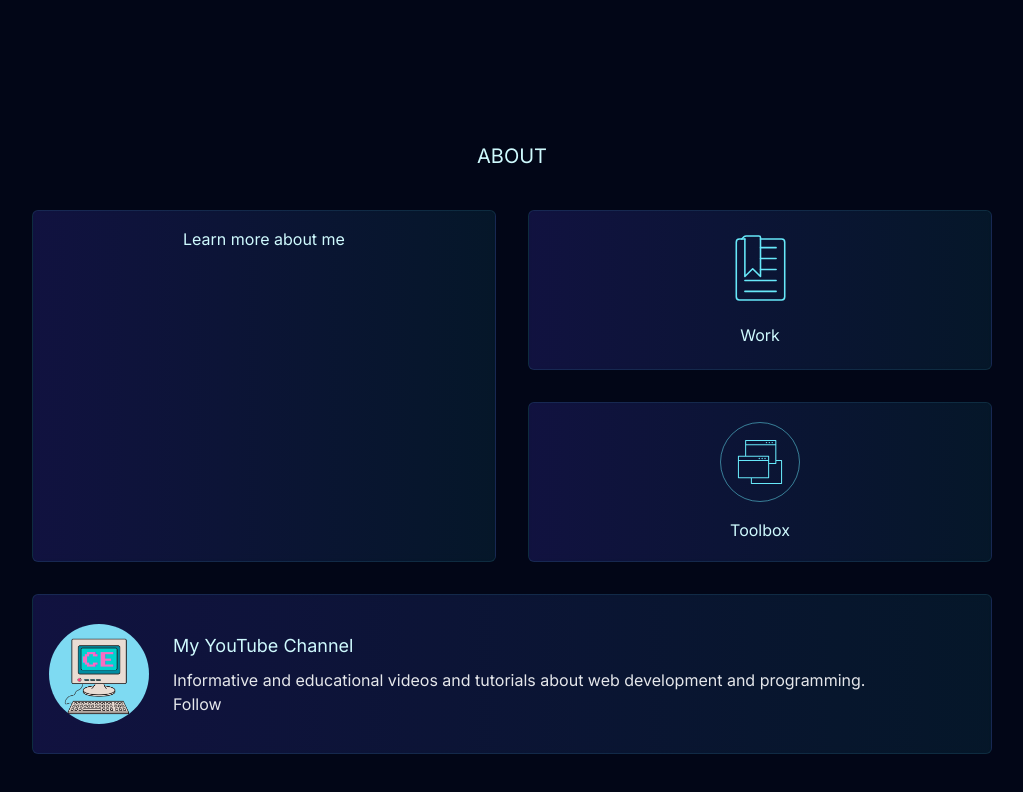
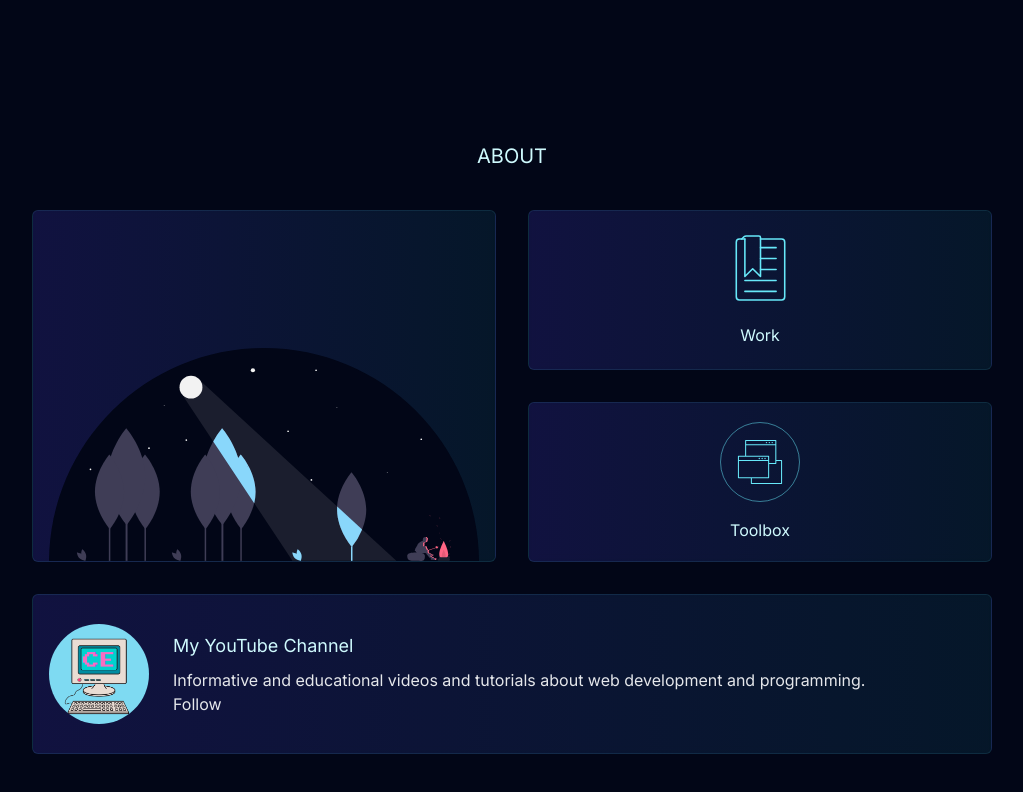
Before and after one commit to stefandjikic/personal-website, a Next.js app: page / in a window 1280 px wide. Shown: the part 895-1687 px from the top of the page, without its empty margins (128-1151 px from the left). Built offline with nearby package versions, Linux system fonts and the light colour scheme.

Commit message:
Add image and update styling in AboutCard component

```diff
--- a/app/components/home/about/AboutCard.tsx
+++ b/app/components/home/about/AboutCard.tsx
@@ -1,11 +1,34 @@
 import React from "react";
+import Image from "next/image";
+import us from "@/app/assets/images/us.jpg";
+import moonlight from "@/app/assets/images/moonlight.svg";
 
 const AboutCard = () => {
   return (
-    <div className="h-full rounded-md backdrop-blur-sm p-4 bg-gradient-to-r from-indigo-600/20 to-cyan-800/20 hover:bg-gradient-to-l border border-cyan-300/10 hover:border-cyan-300/20 transition duration-200">
-      <h3 className="text-cyan-100 text-center">Learn more about me</h3>
+    <div className="h-full overflow-hidden flex flex-col gap-10 justify-end items-center rounded-md backdrop-blur-sm p-4 group bg-gradient-to-r from-indigo-600/20 to-cyan-800/20 hover:bg-gradient-to-l border border-cyan-300/10 hover:border-cyan-300/20 transition duration-300">
+      <h3 className="text-cyan-100 absolute -bottom-5 group-hover:-translate-y-60 transition duration-300">
+        Learn more about me
+      </h3>
+      <Image
+        src={moonlight}
+        alt="Moonlight"
+        className=" translate-y-4 transition duration-300"
+      />
     </div>
   );
 };
 
+// const AboutCard = () => {
+//   return (
+//     <div className="relative rounded-md h-full border border-cyan-300/20 hover:border-cyan-300/40 group transition duration-200">
+//       <Image src={us} alt="Us" className="rounded-md h-full w-full" />
+//       <div className="absolute flex  items-end bottom-0 left-0 w-full h-full rounded-md p-4 bg-gradient-to-t from-indigo-950/100 via-indigo-950/50 to-sky-500/30 to-80% group-hover:to-90%">
+//         <h3 className="text-cyan-100 group-hover:-translate-y-2 transition duration-200">
+//           Learn more about me
+//         </h3>
+//       </div>
+//     </div>
+//   );
+// };
+
 export default AboutCard;
```
Also changed, not shown: app/assets/images/moonlight.svg (added), app/assets/images/us.jpg (added).
